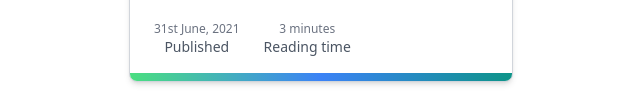
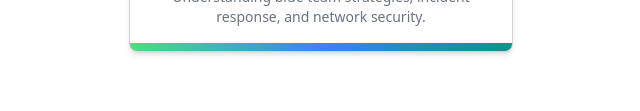
Before and after one commit to Witthayanuraks/laporanlks, a plain HTML site: page components/aboutwe.html in a window 1280 px wide. Shown: the part 2129-2240 px from the top of the page, without its empty margins (319-959 px from the left). Drawn offline with nearby package versions, Linux system fonts and the light colour scheme.

Commit message:
Update aboutwe.html

```diff
--- a/components/aboutwe.html
+++ b/components/aboutwe.html
@@ -96,15 +96,6 @@
             <div class="mt-4">
                 <p class="text-sm text-gray-500">Understanding blue team strategies, incident response, and network security.</p>
             </div>
-            <dl class="mt-6 flex gap-4 sm:gap-6">
-                <div class="flex flex-col-reverse">
-                    <dt class="text-sm font-medium text-gray-600">Published</dt>
-                    <dd class="text-xs text-gray-500">31st June, 2021</dd>
-                </div>
-                <div class="flex flex-col-reverse">
-                    <dt class="text-sm font-medium text-gray-600">Reading time</dt>
-                    <dd class="text-xs text-gray-500">3 minutes</dd>
-                </div>
             </dl>
         </a>
     </div>
```
